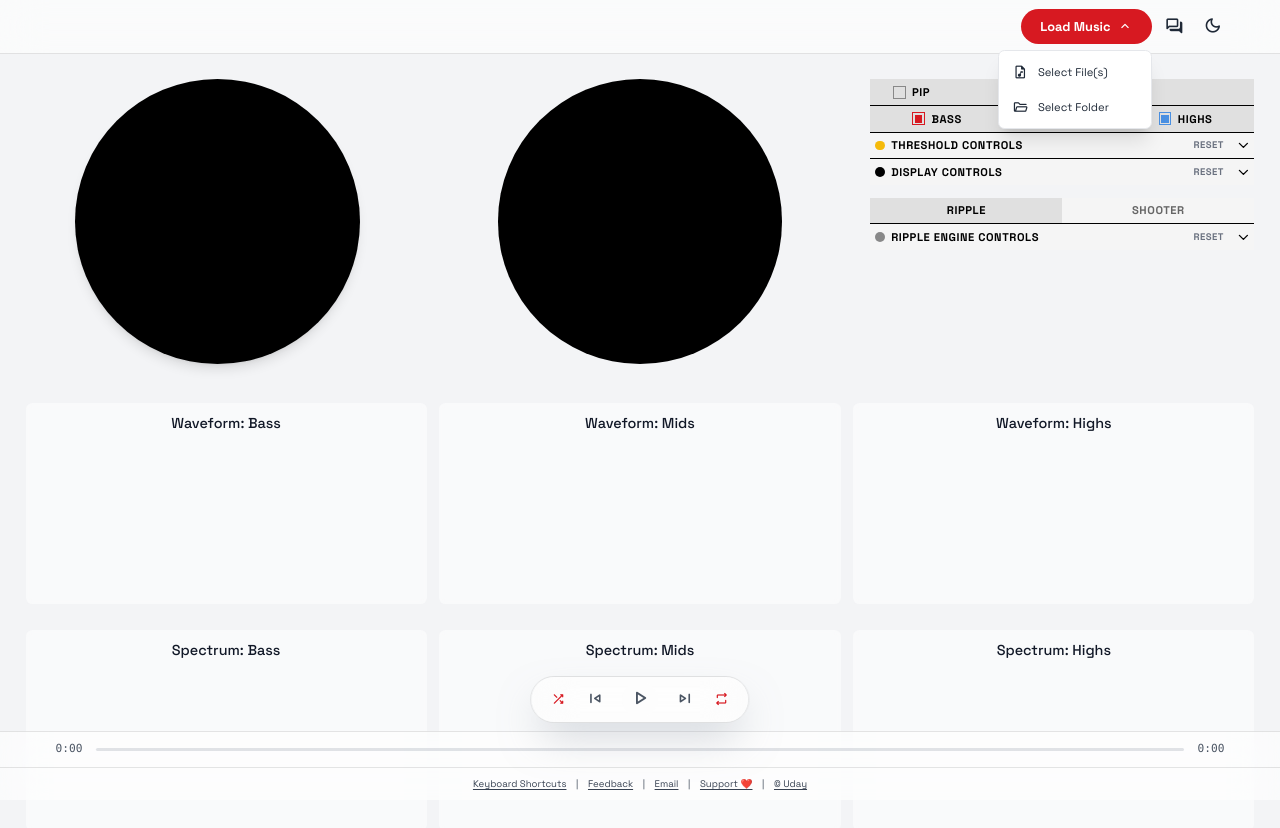
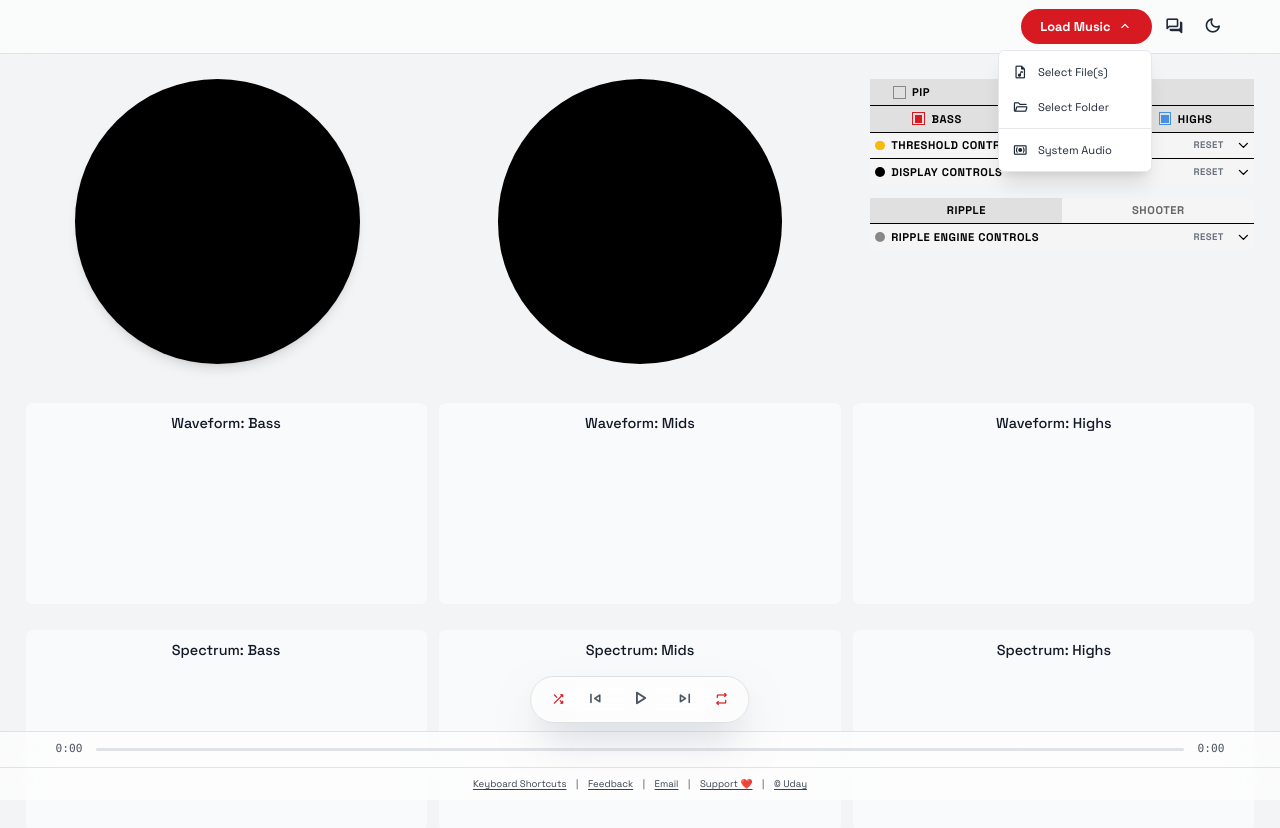
Before and after one commit to udaign/vizmatrices, a React (Vite) app: page / in a window 1280 px wide. Both pictures are taken after a click on the button "Load music options". Shown: the top 828 px of the page. Built offline with nearby package versions, Linux system fonts and the light colour scheme.

Commit message:
Added system audio visualization via screen sharing

```diff
--- a/App.tsx
+++ b/App.tsx
@@ -60,6 +60,7 @@ const defaultSleepTimerState: SleepTimerState = {
 
 type Theme = 'dark' | 'light';
 type Engine = 'Ripple' | 'Shooter';
+type AudioSourceMode = 'file' | 'system';
 
 const getInitialTheme = (): Theme => {
   const savedTheme = localStorage.getItem('theme') as Theme;
@@ -118,6 +119,7 @@ const App: React.FC = () => {
   const [pipEnabled, setPipEnabled] = useState(false);
   const [pipSupported, setPipSupported] = useState(false);
   const [audioStream, setAudioStream] = useState<MediaStream | null>(null);
+  const [audioSourceMode, setAudioSourceMode] = useState<AudioSourceMode>('file');
 
   // State lifted up from engines for shared visualizers
   const [renderBuffer, setRenderBuffer] = useState<Float32Array | null>(null);
@@ -152,6 +154,8 @@ const App: React.FC = () => {
   const audioRef = useRef<HTMLAudioElement>(null);
   const audioContextRef = useRef<AudioContext | null>(null);
   const gainNodesRef = useRef<{ bass: GainNode; mids: GainNode; highs: GainNode; } | null>(null);
+  const systemStreamRef = useRef<MediaStream | null>(null);
+  const systemSourceRef = useRef<MediaStreamAudioSourceNode | null>(null);
 
   // Refs for audio analysis
   const lastTriggerTime = useRef({ bass: 0 });
@@ -452,6 +456,163 @@ const App: React.FC = () => {
       mids: midAnalyser,
       highs: highAnalyser,
     });
+  };
+
+  const setupSystemAudioContext = async () => {
+    try {
+      const stream = await navigator.mediaDevices.getDisplayMedia({
+        video: true, // Required by the API spec
+        audio: {
+          // @ts-ignore - systemAudio is a newer constraint not yet in all TS types
+          suppressLocalAudioPlayback: false,
+        },
+        // @ts-ignore
+        systemAudio: 'include',
+      });
+
+      // Discard the video track immediately — we only need audio
+      stream.getVideoTracks().forEach(track => track.stop());
+
+      const audioTracks = stream.getAudioTracks();
+      if (audioTracks.length === 0) {
+        console.warn('No audio track was shared. User may not have checked "Share system audio".');
+        stream.getTracks().forEach(track => track.stop());
+        return;
+      }
+
+      // If there's an existing file-based audio context, pause file playback
+      if (audioRef.current) {
+        audioRef.current.pause();
+      }
+
+      // Create a fresh AudioContext for system audio
+      const audioContext = new (window.AudioContext || (window as any).webkitAudioContext)();
+
+      const source = audioContext.createMediaStreamSource(stream);
+      systemSourceRef.current = source;
+      systemStreamRef.current = stream;
+
+      const streamDestination = audioContext.createMediaStreamDestination();
+      setAudioStream(streamDestination.stream);
+
+      const configureAnalyser = (analyser: AnalyserNode) => {
+        analyser.fftSize = 2048;
+        analyser.minDecibels = -100;
+        analyser.maxDecibels = 0;
+      };
+
+      const bassFilter = audioContext.createBiquadFilter();
+      bassFilter.type = 'lowpass';
+      bassFilter.frequency.value = 250;
+      const bassAnalyser = audioContext.createAnalyser();
+      configureAnalyser(bassAnalyser);
+
+      const midFilter = audioContext.createBiquadFilter();
+      midFilter.type = 'bandpass';
+      midFilter.frequency.value = (250 + 4000) / 2;
+      midFilter.Q.value = 0.7;
+      const midAnalyser = audioContext.createAnalyser();
+      configureAnalyser(midAnalyser);
+
+      const highFilter = audioContext.createBiquadFilter();
+      highFilter.type = 'highpass';
+      highFilter.frequency.value = 4000;
+      const highAnalyser = audioContext.createAnalyser();
+      configureAnalyser(highAnalyser);
+
+      const bassGain = audioContext.createGain();
+      const midsGain = audioContext.createGain();
+      const highsGain = audioContext.createGain();
+      gainNodesRef.current = { bass: bassGain, mids: midsGain, highs: highsGain };
+
+      bassGain.gain.value = frequencyMute.bass ? 1 : 0;
+      midsGain.gain.value = frequencyMute.mids ? 1 : 0;
+      highsGain.gain.value = frequencyMute.highs ? 1 : 0;
+
+      // Connect source to filters
+      source.connect(bassFilter);
+      source.connect(midFilter);
+      source.connect(highFilter);
+
+      // Connect filters to gain nodes
+      bassFilter.connect(bassGain);
+      midFilter.connect(midsGain);
+      highFilter.connect(highsGain);
+
+      // Connect gain nodes to analysers (for visualization)
+      // NOTE: We do NOT connect to audioContext.destination to avoid echo.
+      // The system audio is already playing through speakers.
+      bassGain.connect(bassAnalyser);
+      midsGain.connect(midAnalyser);
+      highsGain.connect(highAnalyser);
+
+      // Connect gain nodes to the stream destination for PiP
+      bassGain.connect(streamDestination);
+      midsGain.connect(streamDestination);
+      highsGain.connect(streamDestination);
+
+      // Keep PiP stream alive with a silent oscillator
+      const silentGain = audioContext.createGain();
+      silentGain.gain.value = 0;
+      const oscillator = audioContext.createOscillator();
+      oscillator.frequency.value = 20;
+      oscillator.connect(silentGain);
+      silentGain.connect(streamDestination);
+      oscillator.start();
+
+      // Store the new context (replace any file-based one)
+      audioContextRef.current = audioContext;
+      setSampleRate(audioContext.sampleRate);
+
+      setAnalysers({
+        bass: bassAnalyser,
+        mids: midAnalyser,
+        highs: highAnalyser,
+      });
+
+      setAudioSourceMode('system');
+      setIsPlaying(true);
+
+      trackEvent('system_audio_capture_start');
+
+      // Auto-cleanup when the user stops sharing via browser UI
+      audioTracks[0].addEventListener('ended', () => {
+        stopSystemAudio();
+      });
+    } catch (error: any) {
+      // User cancelled the dialog or permission was denied
+      if (error.name !== 'AbortError' && error.name !== 'NotAllowedError') {
+        console.error('Error capturing system audio:', error);
+      }
+    }
+  };
+
+  const stopSystemAudio = () => {
+    // Stop all tracks on the captured stream
+    if (systemStreamRef.current) {
+      systemStreamRef.current.getTracks().forEach(track => track.stop());
+      systemStreamRef.current = null;
+    }
+
+    // Disconnect the source node
+    if (systemSourceRef.current) {
+      systemSourceRef.current.disconnect();
+      systemSourceRef.current = null;
+    }
+
+    // Close the system audio context
+    if (audioContextRef.current) {
+      audioContextRef.current.close();
+      audioContextRef.current = null;
+    }
+
+    setAnalysers(null);
+    setAudioSourceMode('file');
+    setIsPlaying(false);
+    setAudioStream(null);
+    gainNodesRef.current = null;
+
+    trackEvent('system_audio_capture_stop');
   };
 
   const handleFilesSelect = (files: FileList, method: 'file_select' | 'folder_select') => {
@@ -1299,12 +1460,40 @@ const App: React.FC = () => {
                 playlistLength={playlist.length}
                 theme={theme}
                 onThemeToggle={toggleTheme}
+                audioSourceMode={audioSourceMode}
+                onSystemAudioCapture={setupSystemAudioContext}
+                onStopSystemAudio={stopSystemAudio}
             />
         </div>
       </header>
 
       {/* Floating Player Controls */}
-      <div className="fixed bottom-24 left-1/2 -translate-x-1/2 z-[70] flex items-center gap-4">
+      <div className={`fixed left-1/2 -translate-x-1/2 z-[70] flex items-center gap-4 ${audioSourceMode === 'system' ? 'bottom-14' : 'bottom-24'}`}>
+        {audioSourceMode === 'system' ? (
+          /* System Audio Stop Pill */
+          <div className={`relative w-fit shadow-2xl ${isDark ? 'shadow-black/50' : 'shadow-gray-400/50'} rounded-full border ${isDark ? 'border-white/10' : 'border-black/10'}`}>
+              <div className={`absolute inset-0 rounded-full ${isDark ? 'bg-black/60' : 'bg-white/60'}`}></div>
+              <div
+                  className="absolute inset-0 rounded-full"
+                  style={{
+                      backdropFilter: `blur(25px)`,
+                      WebkitBackdropFilter: `blur(25px)`,
+                  }}
+              ></div>
+              <div className="relative z-10 flex items-center h-14">
+                  <button
+                      onClick={stopSystemAudio}
+                      className={`flex items-center gap-2 px-6 h-full rounded-full transition-colors focus:outline-none ${isDark ? 'text-white hover:text-brand-accent' : 'text-gray-800 hover:text-brand-accent'}`}
+                      aria-label="Stop system audio capture"
+                  >
+                      <span className="material-symbols-rounded text-2xl">stop</span>
+                      <span className="text-sm font-semibold">Stop</span>
+                  </button>
+              </div>
+          </div>
+        ) : (
+          /* Normal File Playback Controls */
+          <>
           {hasPlaylist && (
               <div className={`relative w-14 h-14 shadow-2xl ${isDark ? 'shadow-black/50' : 'shadow-gray-400/50'} rounded-full border ${isDark ? 'border-white/10' : 'border-black/10'}`}>
                   <div className={`absolute inset-0 rounded-full ${isDark ? 'bg-black/60' : 'bg-white/60'}`}></div>
@@ -1396,9 +1585,11 @@ const App: React.FC = () => {
                   repeatMode={repeat}
               />
           )}
+          </>
+        )}
       </div>
 
-      {/* Full-width Progress Bar */}
+      {/* Full-width Footer */}
       <div
           className={`fixed bottom-0 left-0 right-0 z-[60] border-t ${isDark ? 'bg-black/60 border-white/10' : 'bg-white/60 border-black/10'}`}
           style={{
@@ -1406,6 +1597,8 @@ const App: React.FC = () => {
               WebkitBackdropFilter: `blur(25px)`,
           }}
       >
+          {/* Progress Bar — only shown in file mode */}
+          {audioSourceMode !== 'system' && (
           <div className="max-w-screen-2xl mx-auto px-4 sm:px-6 lg:px-8">
               <div className="flex items-center gap-3 py-3">
                   <span className={`font-mono text-sm w-12 ${isDark ? 'text-gray-400' : 'text-gray-600'} text-center`} aria-live="polite">{formatTime(currentTime)}</span>
@@ -1423,8 +1616,9 @@ const App: React.FC = () => {
                   <span className={`font-mono text-sm w-12 ${isDark ? 'text-gray-400' : 'text-gray-600'} text-center`}>{formatTime(isNaN(duration) ? 0 : duration)}</span>
               </div>
           </div>
-
-          <div className={`border-t ${isDark ? 'border-white/10' : 'border-black/10'}`}>
+          )}
+
+          <div className={`${audioSourceMode !== 'system' ? `border-t ${isDark ? 'border-white/10' : 'border-black/10'}` : ''}`}>
               <div className="max-w-screen-2xl mx-auto px-4 sm:px-6 lg:px-8 py-3">
                   <div className={`text-xs ${theme === 'dark' ? 'text-gray-400' : 'text-gray-600'} flex items-center justify-center`}>
                       <p className="flex items-center justify-center flex-wrap gap-x-3">
--- a/components/AudioPlayer.tsx
+++ b/components/AudioPlayer.tsx
@@ -12,6 +12,9 @@ interface AudioPlayerProps {
   playlistLength: number;
   theme: 'dark' | 'light';
   onThemeToggle: () => void;
+  audioSourceMode: 'file' | 'system';
+  onSystemAudioCapture: () => void;
+  onStopSystemAudio: () => void;
 }
 
 const formatTrackName = (name: string | null): string => {
@@ -24,7 +27,8 @@ const formatTrackName = (name: string | null): string => {
 };
 
 const AudioPlayer: React.FC<AudioPlayerProps> = ({
-    onFilesSelect, currentTrackName, currentTrackTitle, albumArtUrl, playlistLength, theme, onThemeToggle
+    onFilesSelect, currentTrackName, currentTrackTitle, albumArtUrl, playlistLength, theme, onThemeToggle,
+    audioSourceMode, onSystemAudioCapture, onStopSystemAudio
 }) => {
   const fileInputRef = useRef<HTMLInputElement>(null);
   const folderInputRef = useRef<HTMLInputElement>(null);
@@ -61,7 +65,24 @@ const AudioPlayer: React.FC<AudioPlayerProps> = ({
       {/* Top Bar */}
       <div className="w-full py-2" role="region" aria-label="Audio Player Header">
         <div className="flex items-center justify-between gap-4">
-            <div className={`flex items-center gap-3 min-w-0 ${playlistLength > 0 ? 'opacity-100' : 'opacity-0'}`}>
+            <div className={`flex items-center gap-3 min-w-0 ${(playlistLength > 0 || audioSourceMode === 'system') ? 'opacity-100' : 'opacity-0'}`}>
+                {audioSourceMode === 'system' ? (
+                    /* System Audio indicator */
+                    <>
+                        <div className={`w-10 h-10 rounded-md ${isDark ? 'bg-brand-accent/20' : 'bg-brand-accent/10'} flex-shrink-0 overflow-hidden flex items-center justify-center`}>
+                            <span className="material-symbols-rounded text-2xl text-brand-accent">surround_sound</span>
+                        </div>
+                        <div className="flex items-center gap-2 min-w-0">
+                            <p className={`text-sm font-medium truncate ${isDark ? 'text-gray-200' : 'text-gray-800'}`}>System Audio</p>
+                            <span className="relative flex h-2 w-2 flex-shrink-0">
+                                <span className="animate-ping absolute inline-flex h-full w-full rounded-full bg-brand-accent opacity-75"></span>
+                                <span className="relative inline-flex rounded-full h-2 w-2 bg-brand-accent"></span>
+                            </span>
+                        </div>
+                    </>
+                ) : (
+                    /* Normal file track display */
+                    <>
                         <div className={`w-10 h-10 rounded-md ${isDark ? 'bg-gray-800' : 'bg-gray-200'} flex-shrink-0 overflow-hidden flex items-center justify-center`}>
                             {albumArtUrl ? (
                                 <img src={albumArtUrl} alt="Album Art" className="w-full h-full object-cover" />
@@ -72,6 +93,8 @@ const AudioPlayer: React.FC<AudioPlayerProps> = ({
                         <p className={`min-w-0 text-sm truncate ${isDark ? 'text-gray-200' : 'text-gray-800'}`}>
                             {currentTrackTitle || formatTrackName(currentTrackName)}
                         </p>
+                    </>
+                )}
             </div>
 
             <div className="flex flex-shrink-0 items-center gap-2">
@@ -103,6 +126,14 @@ const AudioPlayer: React.FC<AudioPlayerProps> = ({
                           >
                               <span className="material-symbols-rounded text-xl">folder_open</span>
                               <span>Select Folder</span>
+                          </button>
+                          <div className={`my-1 border-t ${theme === 'dark' ? 'border-gray-700' : 'border-gray-200'}`}></div>
+                          <button
+                              onClick={() => { onSystemAudioCapture(); setShowLoadOptions(false); }}
+                              className={`w-full text-left px-4 py-2 text-sm transition-colors flex items-center gap-3 ${theme === 'dark' ? 'text-gray-200 hover:bg-brand-accent/20' : 'text-gray-800 hover:bg-brand-accent/10'}`}
+                          >
+                              <span className="material-symbols-rounded text-xl">surround_sound</span>
+                              <span>System Audio</span>
                           </button>
                       </div>
                   )}
```
Lines whose indentation alone changed are shown as unchanged.
